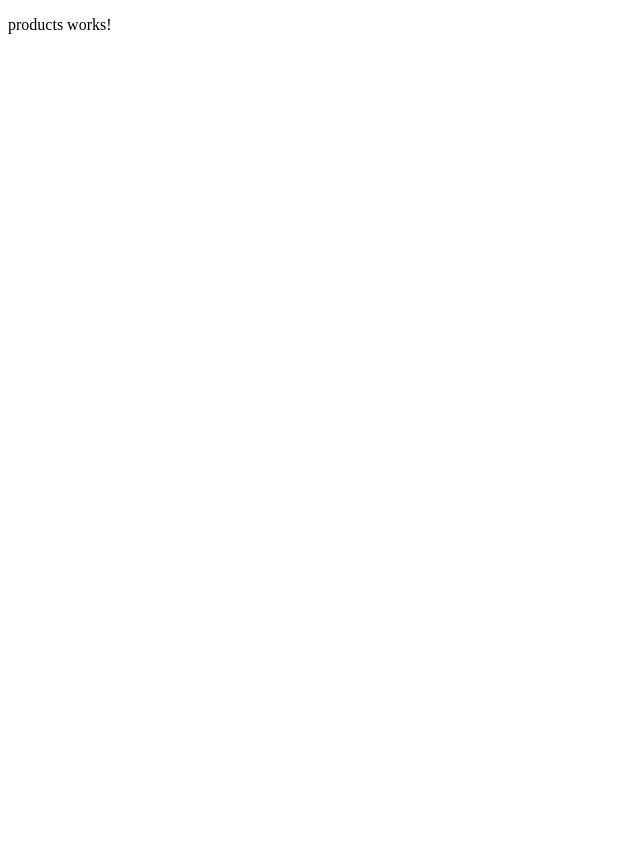
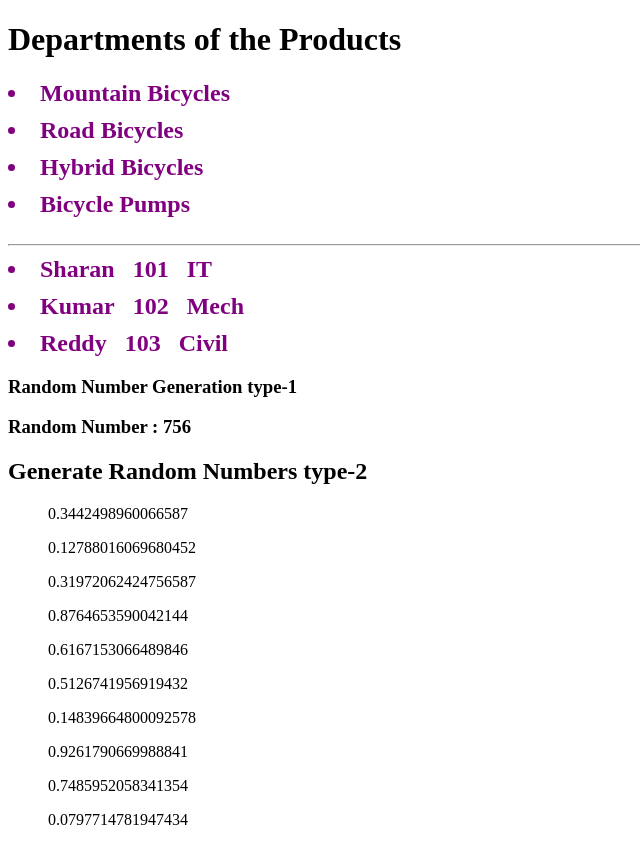
Before and after one commit to dropmailtosharan1/my-app-auth-guard, an Angular app: page /products in a window 1280 px wide. Shown: the whole page, without its empty margins (0-640 px from the left). Before the commit the page ends 800 px from the top, so only its background shows below. Built offline with nearby package versions, Linux system fonts and the light colour scheme.

Commit message:
randon number generate updated

```diff
--- a/src/app/app.module.ts
+++ b/src/app/app.module.ts
@@ -7,6 +7,8 @@ import { AdminComponent } from './admin/admin.component';
 import { LoginComponent } from './login/login.component';
 import { FormsModule } from '@angular/forms';
 import { RouterModule } from '@angular/router';
+// import { NgxPaginationModule } from 'ngx-pagination';
+// Becoming some error with NgxPaginationModule
 
 @NgModule({
   declarations: [
@@ -18,7 +20,8 @@ import { RouterModule } from '@angular/router';
     BrowserModule,
     AppRoutingModule,
     FormsModule,
-    RouterModule
+    RouterModule,
+    // NgxPaginationModule
   ],
   providers: [],
   bootstrap: [AppComponent]
--- a/src/app/home/home.component.html
+++ b/src/app/home/home.component.html
@@ -1,2 +1,17 @@
 <p>home works!</p>
 <a routerLink="/products">products</a>
+
+<br />
+<div>
+  <!-- <h3>Forms with Email & Password</h3>
+
+    <form #customerForm="ngForm" (ngSubmit)="onSubmit(customerForm)">
+        <input type="text" [(ngModel)]="customerName" name="customerName">
+
+        <input type="text" [(ngModel)]="email" name="email">
+        <input type="text" [(ngModel)]="password" name="password">
+<button type="submit" [disabled]="!customerForm.form.valid">
+    Register
+</button>
+    </form> -->
+</div>
--- a/src/app/home/home.component.ts
+++ b/src/app/home/home.component.ts
@@ -1,4 +1,5 @@
 import { Component } from '@angular/core';
+import { NgForm } from '@angular/forms'
 
 @Component({
   selector: 'app-home',
@@ -6,4 +7,13 @@ import { Component } from '@angular/core';
   styleUrls: ['./home.component.css']
 })
 export class HomeComponent {
+
+  customerName='Sharan';
+  email:any;
+  password:any;
+  constructor() {}
+
+  onSubmit(form:NgForm){
+    console.log(form.value);
+  }
 }
--- a/src/app/products/products.component.css
+++ b/src/app/products/products.component.css
@@ -0,0 +1,3 @@
+li{
+    color: purple; margin-top: 10px; font-size: 1.5em;
+}
--- a/src/app/products/products.component.html
+++ b/src/app/products/products.component.html
@@ -1 +1,20 @@
-<p>products works!</p>
+
+<h1>Departments of the Products</h1>
+<li *ngFor="let dept of departments">
+   <b>{{dept}}</b>
+</li>
+<br> <hr>
+<li *ngFor="let employee of employees">
+    <b>{{employee.name}}</b> &nbsp;
+    <b>{{employee.employeeID}}</b>  &nbsp;
+    <b>{{employee.department}}</b>  &nbsp;
+</li>
+
+ <h3>Random Number Generation type-1</h3>
+<div>
+    <h3>Random Number : {{generateRandomNumber}}</h3>
+</div>
+<h2>Generate Random Numbers type-2</h2>
+<ul>
+    <p *ngFor="let number of rNum">{{ number }}</p>
+  </ul>
--- a/src/app/products/products.component.ts
+++ b/src/app/products/products.component.ts
@@ -3,8 +3,59 @@ import { Component } from '@angular/core';
 @Component({
   selector: 'app-products',
   templateUrl: './products.component.html',
-  styleUrls: ['./products.component.css']
+  styleUrls: ['./products.component.css'],
 })
 export class ProductsComponent {
+  departments = [
+    'Mountain Bicycles',
+    'Road Bicycles',
+    'Hybrid Bicycles',
+    'Bicycle Pumps',
+  ];
+
+  employees = [
+    {
+      name: 'Sharan',
+      employeeID: 101,
+      department: 'IT',
+    },
+    {
+      name: 'Kumar',
+      employeeID: 102,
+      department: 'Mech',
+    },
+    {
+      name: 'Reddy',
+      employeeID: 103,
+      department: 'Civil',
+    },
+  ];
+  //  Another type of generate random numbers
+  generateRandomNumber:number;
+
+  constructor( ){
+    this.generateRandomNumber=this.gRandomNumber(1,999)
+  }
+  gRandomNumber(min:number, max:number): number{
+    return Math.floor(Math.random() * (max-min +1)) + min;
+  }
+
+  genRandomNumbers(): number[] {
+    const randomNumbers: number[] = [];
+    const numberOfRandomNumbers = 10; // Change this to the desired number of random numbers
+
+    for (let i = 0; i < numberOfRandomNumbers; i++) {
+      const randomNumber = Math.random();
+      randomNumbers.push(randomNumber);
+    }
+
+    return randomNumbers;
+  }
+
+  rNum: number[] = [];
+
+  ngOnInit() {
+    this.rNum = this.genRandomNumbers();
+  }
 
 }
--- a/src/app/products/products.module.ts
+++ b/src/app/products/products.module.ts
@@ -4,7 +4,6 @@ import { CommonModule } from '@angular/common';
 import { ProductsRoutingModule } from './products-routing.module';
 import { ProductsComponent } from './products.component';
 import { HomeComponent } from '../home/home.component';
-
 
 @NgModule({
   declarations: [
```
